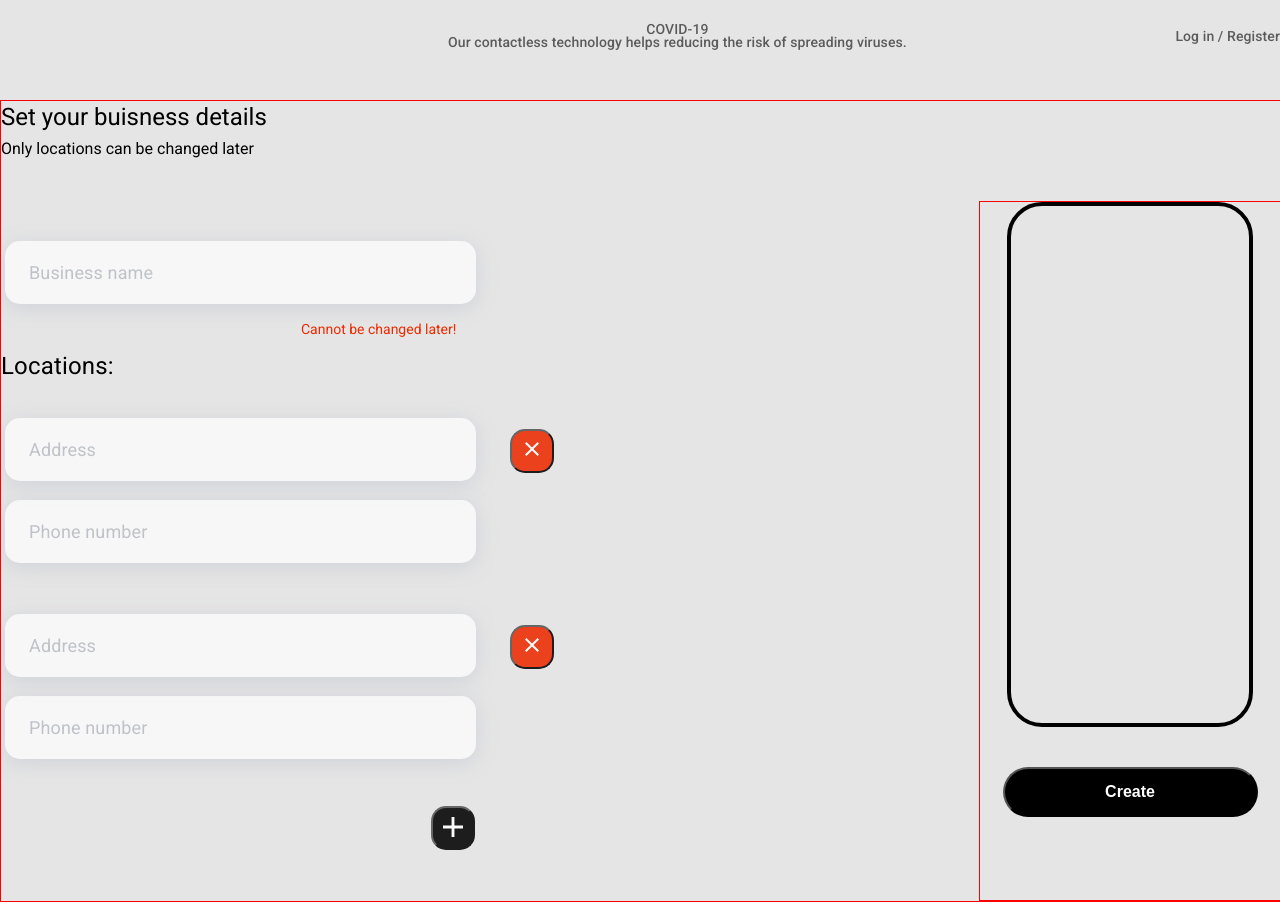
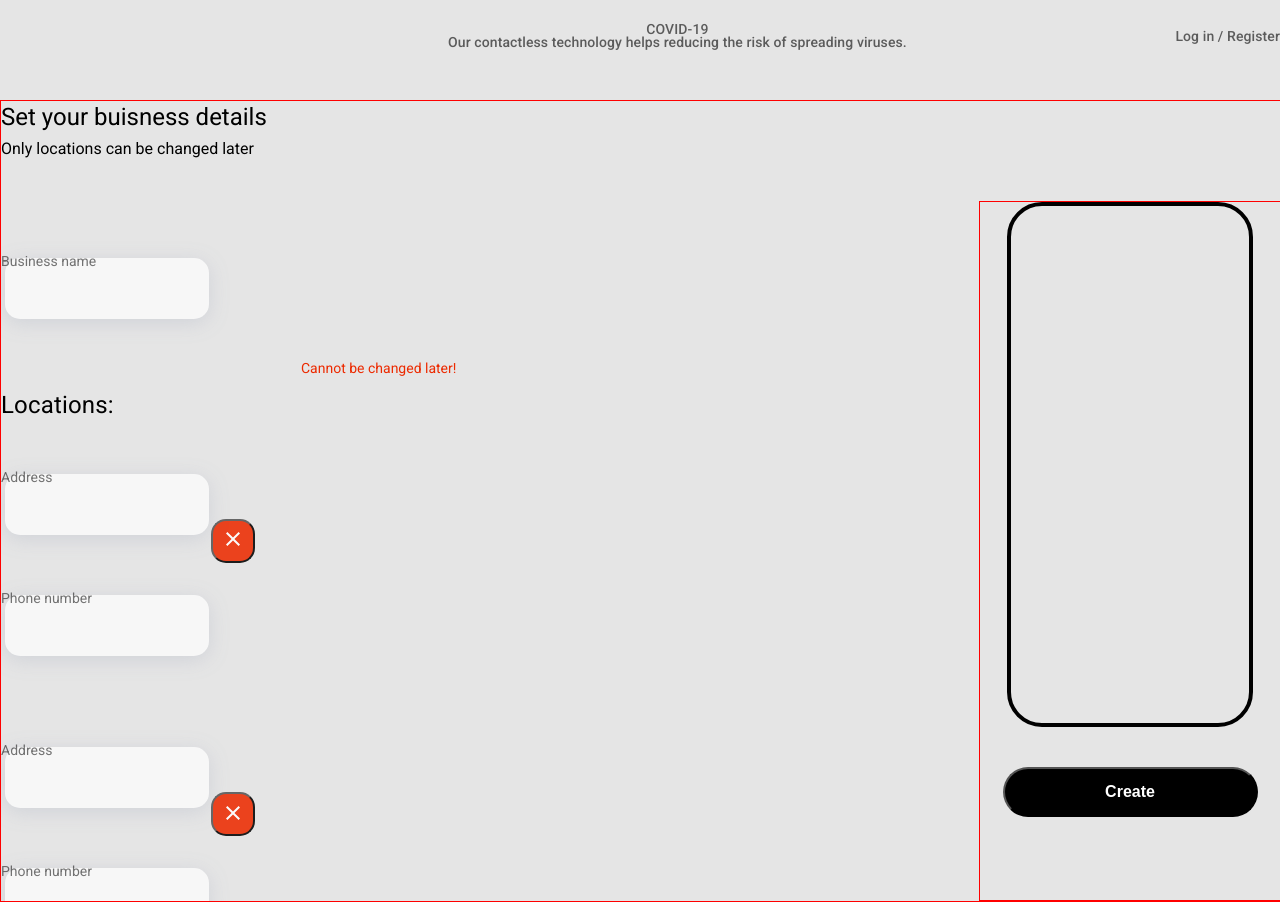
Before and after one commit to Gusvarov/app, an Angular app: page /business-details in a window 1280 px wide. Built offline with nearby package versions, Linux system fonts and the light colour scheme.

Commit message:
material inputs

```diff
--- a/src/app/app.module.ts
+++ b/src/app/app.module.ts
@@ -15,7 +15,7 @@ import { SignUpComponent } from './sign-up/sign-up.component';
 import { BrowserAnimationsModule } from '@angular/platform-browser/animations';
 import { MatDialogModule } from '@angular/material/dialog';
 import { StoreButtonComponent } from './card-example/store-button/store-button.component';
-
+import { MatInputModule } from '@angular/material/input';
 
 @NgModule({
   declarations: [
@@ -35,7 +35,8 @@ import { StoreButtonComponent } from './card-example/store-button/store-button.c
     AppRoutingModule,
     BrowserAnimationsModule,
     MatDialogModule,
-    FormsModule
+    FormsModule,
+    MatInputModule
   ],
   providers: [],
   bootstrap: [AppComponent]
--- a/src/app/business-details/business-details.component.html
+++ b/src/app/business-details/business-details.component.html
@@ -4,32 +4,46 @@
         <h1 class="main-header">Set your buisness details</h1>
         <p class="subline">Only locations can be changed later</p>
         <form>
-
-            <input matInput class="text-input" placeholder="Business name">
+            <mat-form-field class="full-width">
+                <mat-label>Business name</mat-label>
+                <input matInput id="text-input" placeholder="Business name">
+            </mat-form-field>
             <p class="warning-text">Cannot be changed later!</p>
 
             <h2 class="subtitle">Locations:</h2>
 
             <div class="location-block">
-                <input type="text" class="text-input" placeholder="Address"/>
+                <mat-form-field class="full-width">
+                    <mat-label>Address</mat-label>
+                    <input matInput id="text-input" placeholder="Address">
+                </mat-form-field>
                 <button class="remove-button">
                     <svg width="14" height="14" viewBox="0 0 14 14" fill="none" xmlns="http://www.w3.org/2000/svg">
                         <path d="M14 1.41L12.59 0L7 5.59L1.41 0L0 1.41L5.59 7L0 12.59L1.41 14L7 8.41L12.59 14L14 12.59L8.41 7L14 1.41Z" fill="white"/>
                         </svg>
                 </button>
                 <br/>
-                <input type="text" class="text-input" placeholder="Phone number"/>
+                <mat-form-field class="full-width">
+                    <mat-label>Phone number</mat-label>
+                    <input matInput id="text-input" placeholder="Phone number">
+                </mat-form-field>
             </div>
 
             <div class="location-block">
-                <input type="text" class="text-input" placeholder="Address"/>
+                <mat-form-field class="full-width">
+                    <mat-label>Address</mat-label>
+                    <input matInput id="text-input" placeholder="Address">
+                </mat-form-field>
                 <button class="remove-button">
                     <svg width="14" height="14" viewBox="0 0 14 14" fill="none" xmlns="http://www.w3.org/2000/svg">
                         <path d="M14 1.41L12.59 0L7 5.59L1.41 0L0 1.41L5.59 7L0 12.59L1.41 14L7 8.41L12.59 14L14 12.59L8.41 7L14 1.41Z" fill="white"/>
                         </svg>
                 </button>
                 <br/>
-                <input type="text" class="text-input" placeholder="Phone number"/>
+                <mat-form-field class="full-width">
+                    <mat-label>Phone number</mat-label>
+                    <input matInput id="text-input" placeholder="Phone number">
+                </mat-form-field>
             </div>
                 <button class="add-button">
                     <svg width="20" height="20" viewBox="0 0 20 20" fill="none" xmlns="http://www.w3.org/2000/svg">
--- a/src/app/business-details/business-details.component.scss
+++ b/src/app/business-details/business-details.component.scss
@@ -1,8 +1,16 @@
+::ng-deep .mat-form-field-underline {
+    display: none;
+}
+// ::ng-deep .mat-form-field-label-wrapper  {
+//     left: 20px !important;
+//     top: 10px;
+// }
 .container {
     display: flex;
     justify-content: space-between;
     height: 100vh;
     overflow-y: hidden;
+
     .form-area {
         width: 60%;
         .subline {
--- a/src/app/header/header.component.scss
+++ b/src/app/header/header.component.scss
@@ -17,6 +17,12 @@ header {
             }
         }
 
+        .last-section {
+            p {
+                cursor: pointer;
+            }
+        }
+
         p {
             font-family: 'Roboto', sans-serif;
             font-style: normal;
@@ -26,10 +32,6 @@ header {
             text-align: center;
             letter-spacing: 0.0075em;
             color: #000000;
-
-            &:last-child {
-                cursor: pointer;
-            }
         }
     }
 }
--- a/src/app/homepage/homepage.component.scss
+++ b/src/app/homepage/homepage.component.scss
@@ -4,6 +4,7 @@
 
 .container {
     width: 1440px;
+    height: 800px;
 
     .wrapper {
         display: flex;
--- a/src/styles.scss
+++ b/src/styles.scss
@@ -72,12 +72,12 @@ p.text {
 
 
 
-.text-input {
+#text-input {
     background: #FFFFFF;
     opacity: 0.7;
     box-shadow: 0px 4px 20px rgba(169, 176, 193, 0.5);
     border-radius: 15px;
-    width: 445px;
+    width: 445px !important;
     height: 61px;
     margin: 4px;
     font-family: Roboto;
@@ -135,6 +135,11 @@ p.text {
     font-size: 16px;
     line-height: 22px;
     text-align: center;
+    cursor: pointer;
+
+    &:active {
+        outline: none;
+    }
 }
 
 .mat-button{
@@ -142,4 +147,4 @@ p.text {
 }
 
 html, body { height: 100%; }
-body { margin: 0; font-family: Roboto, "Helvetica Neue", sans-serif; background: #E5E5E5; overflow: hidden;}
+body { margin: 0; font-family: Roboto, "Helvetica Neue", sans-serif; background: #E5E5E5; }
```
